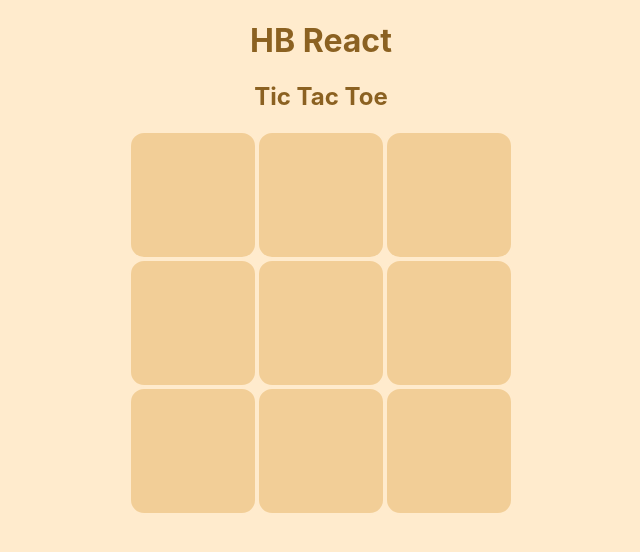
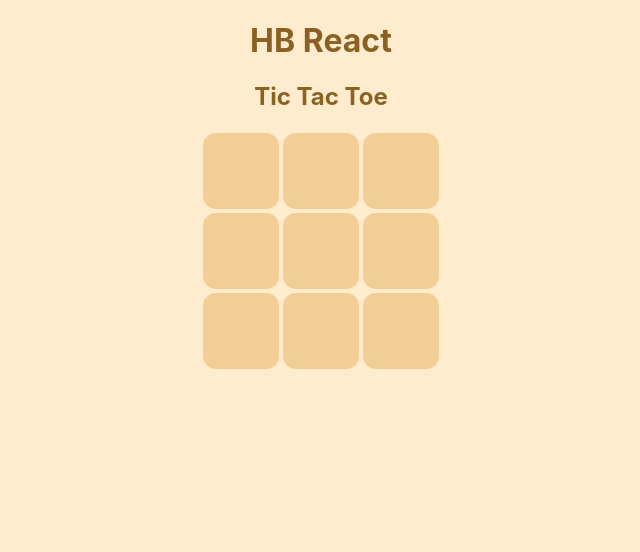
Before and after one commit to Heimatbrot/heimatbrotreact, a React (Create React App) app: page / in a window 1280 px wide. Shown: the top 552 px of the page, without its empty margins (319-959 px from the left). Built offline with nearby package versions, Linux system fonts and the light colour scheme.

Commit message:
update all

```diff
--- a/src/App.css
+++ b/src/App.css
@@ -1,8 +1,8 @@
 .gamegrid {
-    width: 10vw !important;
-    height: 10vw !important;
+    width: 80px !important;
+    height: 80px !important;
 
-    font-size: 6vw;
+    font-size: 50px;
     vertical-align: top;
     color:rgb(139, 97, 33);
     text-align: center;
```
Also changed, not shown: 6 other files (tests, documents, lock files or other folders).
